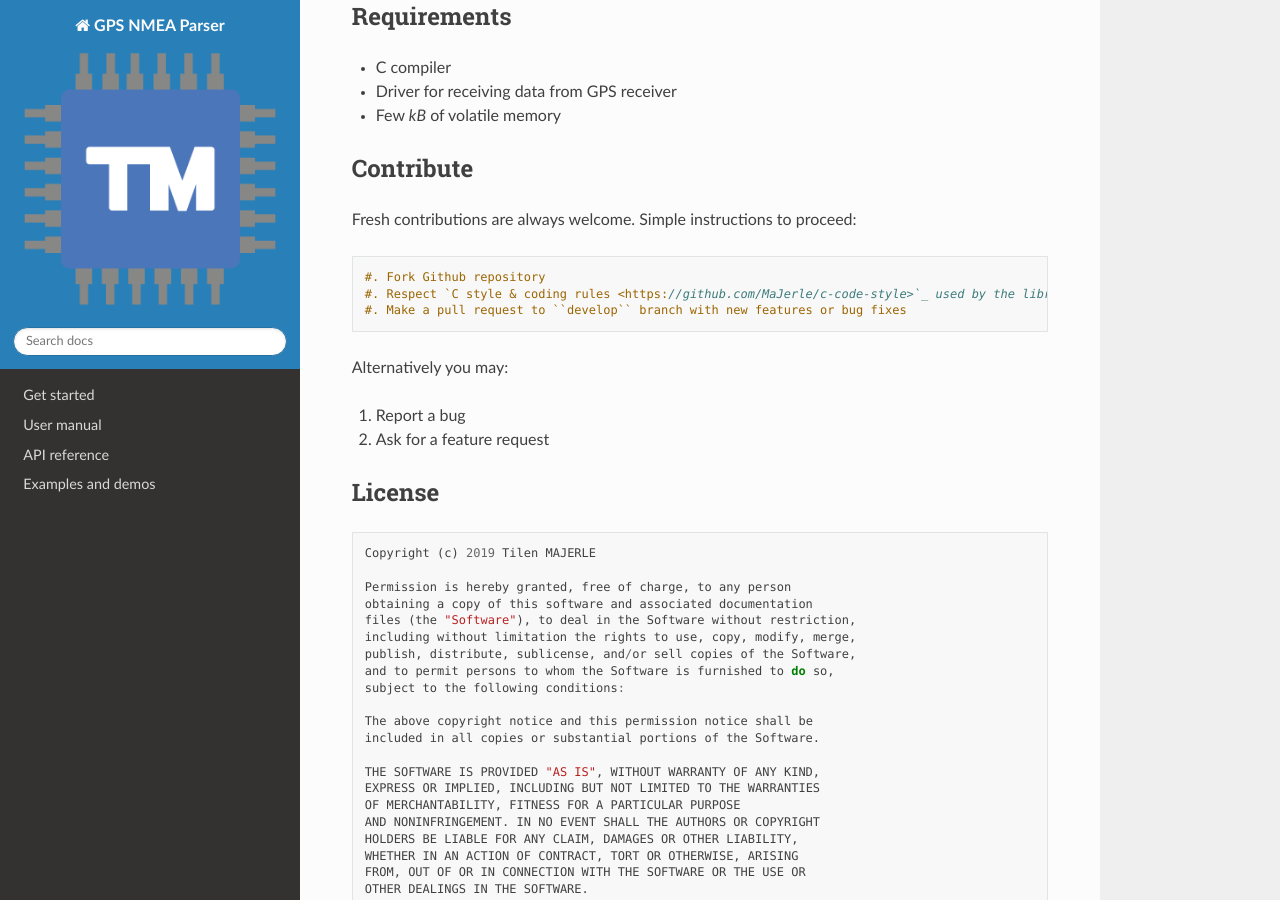
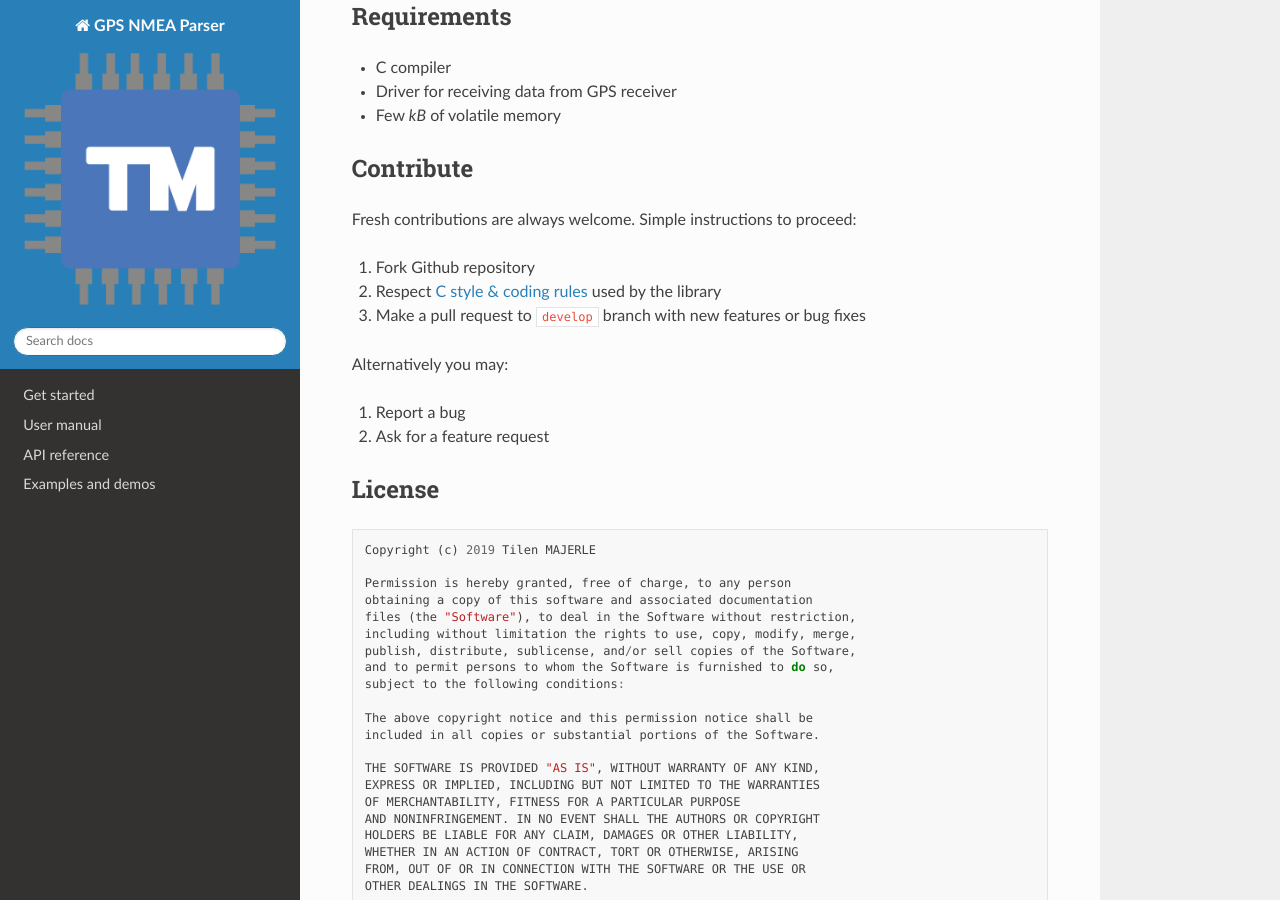
Before and after one commit to MaJerle/lwgps, a Sphinx documentation site: the page built from docs/index.rst, in a window 1280 px wide and 900 px high, scrolled down 685 px. Built offline with Sphinx 7.4.7 and the Read the Docs theme 2.0.0, drawn with Linux system fonts in a browser that asks for light colours.

Commit message:
Fix docs

```diff
--- a/docs/index.rst
+++ b/docs/index.rst
@@ -36,7 +36,7 @@ Requirements
 Contribute
 ^^^^^^^^^^
 
-Fresh contributions are always welcome. Simple instructions to proceed::
+Fresh contributions are always welcome. Simple instructions to proceed:
 
 #. Fork Github repository
 #. Respect `C style & coding rules <https://github.com/MaJerle/c-code-style>`_ used by the library
```
